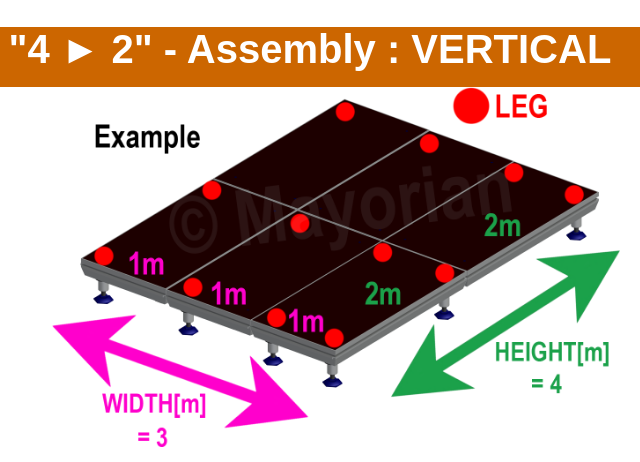
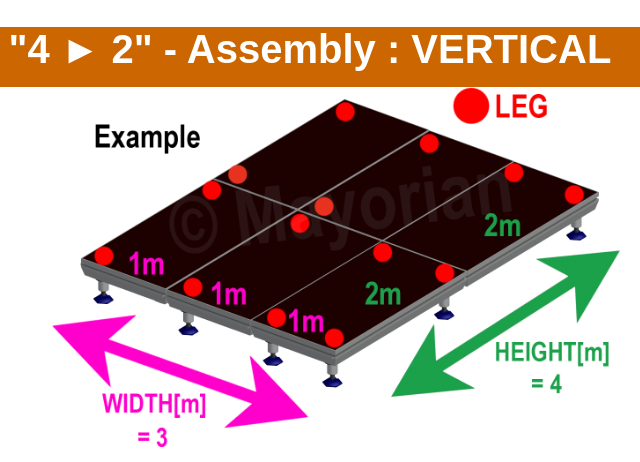
Before and after one commit to mayorian/nivtec, a plain HTML site: page build/4222ver.html in a window 1280 px wide. Shown: the top 462 px of the page, 304-944 px from the left. Drawn offline with Linux system fonts and the light colour scheme.

Commit message:
Add files via upload

```diff
--- a/build/4222ver.html
+++ b/build/4222ver.html
@@ -89,7 +89,7 @@
   </div>
 
         <img
-          src="imgs/plotlegendFINAL.png"
+          src="imgs/422mode.png"
           class="responsive img-style"
           crossorigin="anonymous"
         />
```
Also changed, not shown: build/4222hor.html (+1 -1 lines), build/4444.html (+1 -1 lines), build/imgs/422mode.png (added), build/imgs/444mode.png (added), build/imgs/plotlegendFINALhorizontal.png (added).
